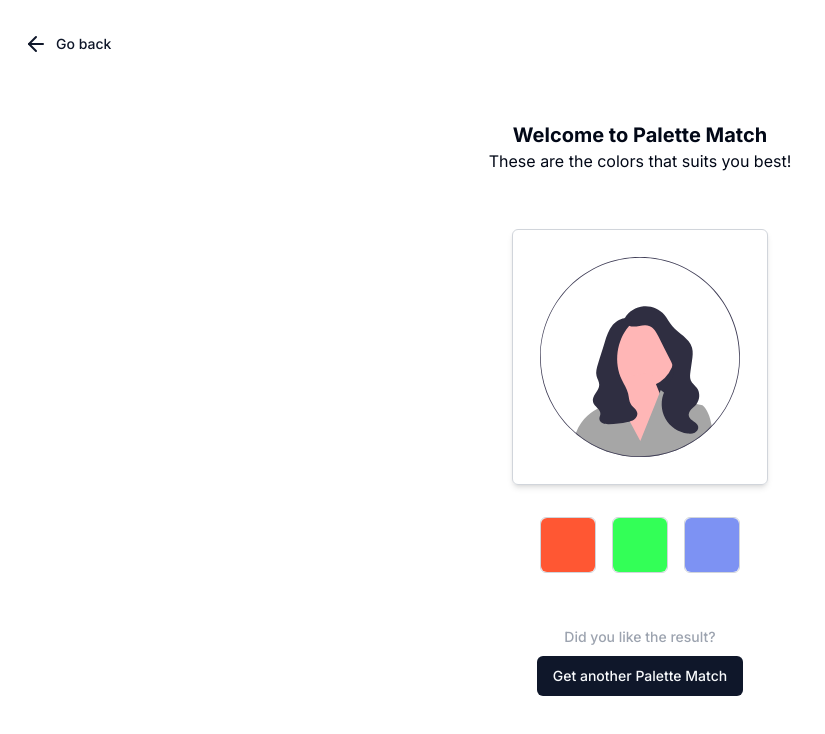
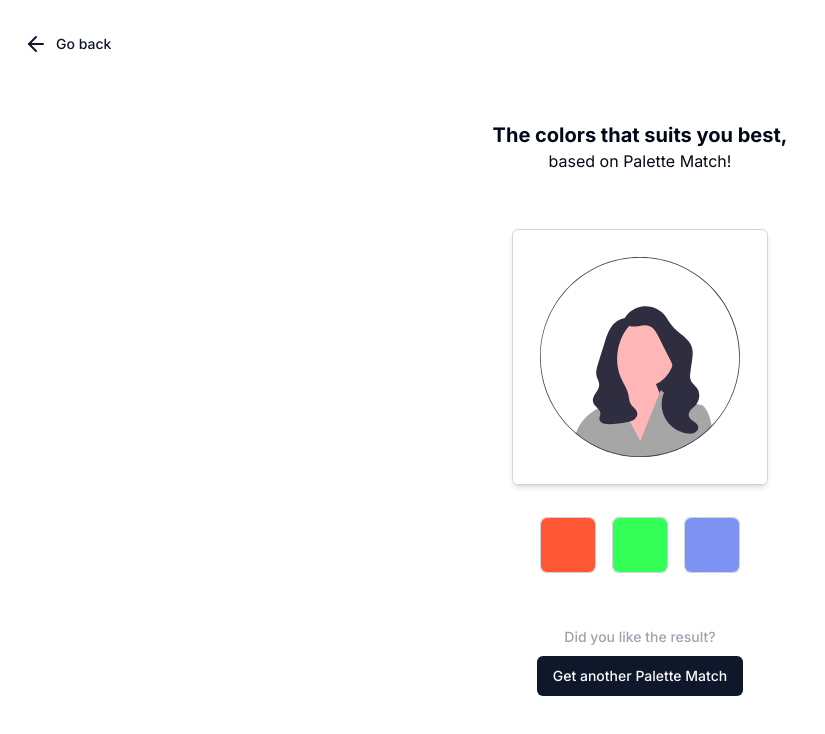
Before and after one commit to eliasacneto/web-palette-match, a Next.js app: page /result in a window 1280 px wide. Shown: the top 734 px of the page, without its empty margins (0-825 px from the left). Built offline with nearby package versions, Linux system fonts and the light colour scheme.

Commit message:
improved title text

```diff
--- a/app/result/page.tsx
+++ b/app/result/page.tsx
@@ -54,8 +54,8 @@ const Result = () => {
         </Link>
       </div>
       <div className="text-center">
-        <h1 className="font-bold text-xl">Welcome to Palette Match</h1>
-        <span>These are the colors that suits you best!</span>
+        <h1 className="font-bold text-xl">The colors that suits you best,</h1>
+        <span>based on Palette Match!</span>
       </div>
       <div className="flex flex-col gap-8 items-center">
         <div className="flex items-center justify-center border border-gray-300 w-64 h-64 rounded-md shadow-md">
```
